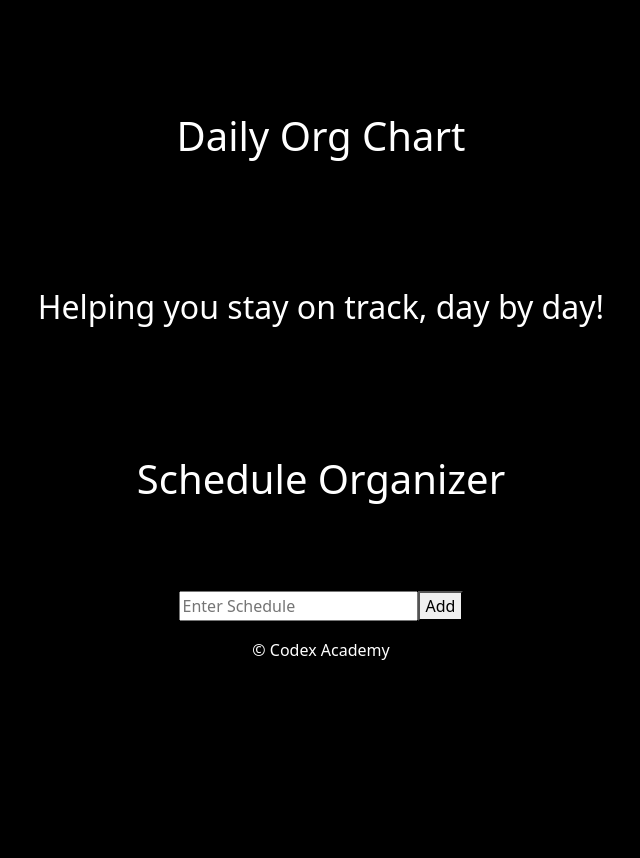
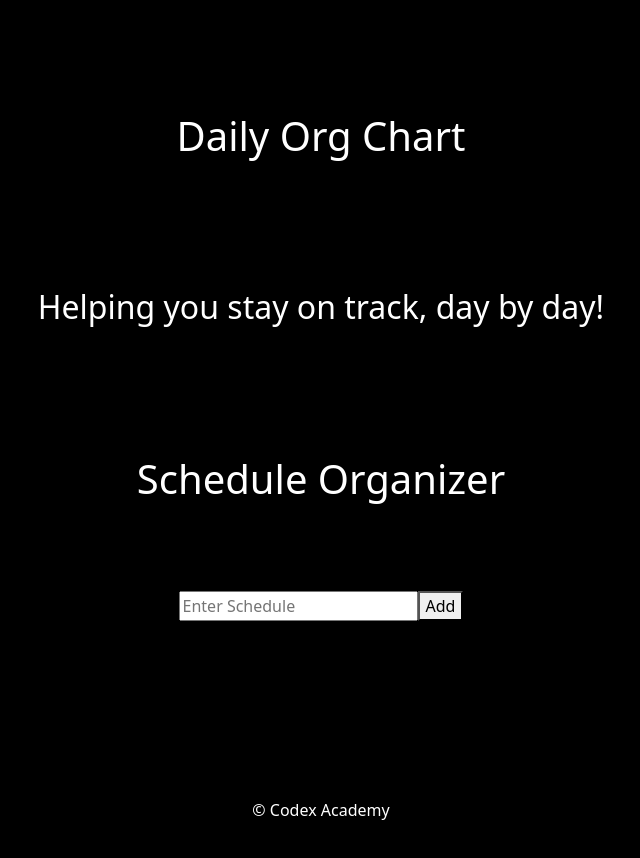
Before and after one commit to jyoung57/daily-org-chart, a React (Vite) app: page / in a window 1280 px wide. Shown: the top 858 px of the page, without its empty margins (319-959 px from the left). Before the commit the page ends 800 px from the top, so only its background shows below. Built offline with nearby package versions, Linux system fonts and the light colour scheme; the HTML template or start-up script is replaced by a standard one.

Commit message:
added padding to footer

```diff
--- a/src/components/Footer.jsx
+++ b/src/components/Footer.jsx
@@ -1,4 +1,6 @@
 import React from 'react'
+import '../styles/Footer.css';
+
 
 export default function Footer() {
   return (
--- a/src/styles/Footer.css
+++ b/src/styles/Footer.css
@@ -0,0 +1,3 @@
+footer {
+  padding: 20vh;
+}
```
